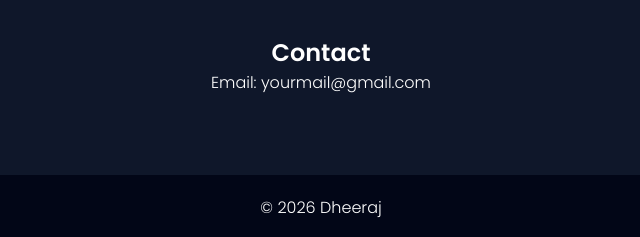
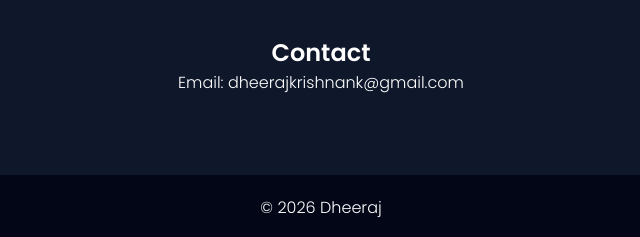
Before and after one commit to dheerajkzy/dheerajkzy.github.io, a plain HTML site: page index.html in a window 1280 px wide. Shown: the part 2316-2553 px from the top of the page, 319-959 px from the left. Drawn offline with Linux system fonts and the light colour scheme.

Commit message:
Update contact mail

```diff
--- a/index.html
+++ b/index.html
@@ -202,7 +202,7 @@
 <!-- CONTACT -->
 <section id="contact" class="hidden">
     <h2>Contact</h2>
-    <p>Email: yourmail@gmail.com</p>
+    <p>Email: dheerajkrishnank@gmail.com</p>
 </section>
 
 <footer>
```
